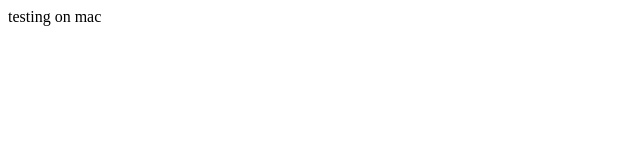
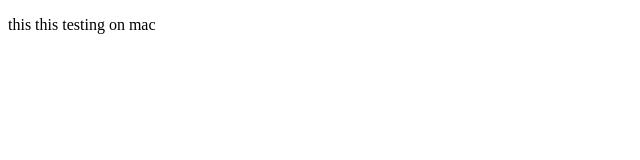
Before and after one commit to harryzafar/portfolio, a plain HTML site: page index.html in a window 1280 px wide. Shown: the whole page, without its empty margins (0-640 px from the left). Drawn offline with Linux system fonts and the light colour scheme.

Commit message:
test commit

```diff
--- a/index.html
+++ b/index.html
@@ -7,6 +7,6 @@
     <title>Document</title>
 </head>
 <body>
-    testing on mac
+    <p>this this testing on mac</p>
 </body>
 </html>
```
